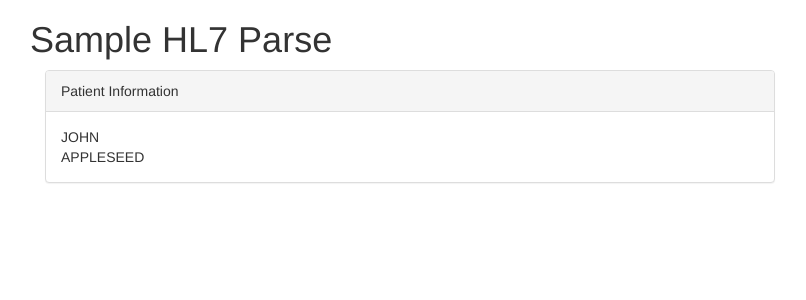
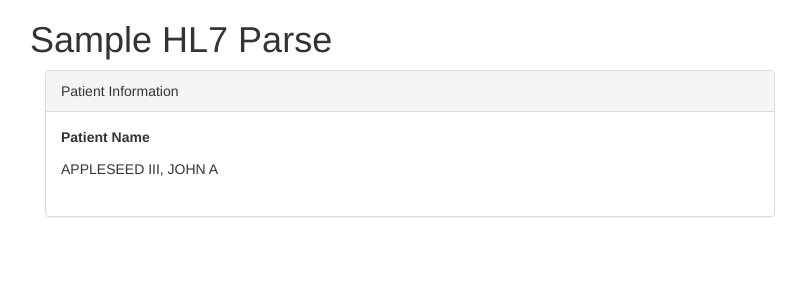
Before and after one commit to ddubson/hl7-message-reader, a React app: page / in a window 1280 px wide. Shown: the top 300 px of the page, without its empty margins (40-846 px from the left). Built offline with nearby package versions, Linux system fonts and the light colour scheme.

Commit message:
Add functionality for patient name parsing

```diff
--- a/src/components/App.jsx
+++ b/src/components/App.jsx
@@ -1,38 +1,21 @@
-import React, { PureComponent } from "react";
-import { Col, Grid, Panel } from "react-bootstrap";
-
-const fieldSeparator = "|";
-
-const sampleHL7 = "MSH|^~\\&|EPICADT|DH|LABADT|DH|201301011226||ADT^A01|HL7MSG00001|P|2.3||\n" +
-  "EVN|A01|201301011223||\n" +
-  "PID|||MRN12345^5^M11||APPLESEED^JOHN^A^III||19710101|M||2076-8|1 DATICA STREET^^MADISON^WI^53005-1020|GL|(414)379-1212|(414)271-3434||S||MRN12345001^2^M10|123456789|987654^NC|\n" +
-  "NK1|1|APPLESEED^BARBARA^J|WIFE|||||||NK^NEXT OF KIN\n" +
-  "PV1|1|I|2000^2012^01||||004777^GOOD^SIDNEY^J.|||SUR||||ADM|A0|";
-
-const readHL7 = (hl7) => {
-  const segments = hl7.split("\n");
-
-  const pidSegment = segments.find(s => (s.startsWith("PID")));
-  const patientName = pidSegment.split(fieldSeparator)[5];
-  const patientFirstName = patientName.split("^")[1];
-  const patientLastName = patientName.split("^")[0];
-
-  return {
-    patient: {
-      firstName: patientFirstName,
-      lastName: patientLastName,
-    }
-  }
-};
+import React, {PureComponent} from "react";
+import {
+  Col, ControlLabel, FormGroup,
+  FormControl, Grid, Label, Panel
+} from "react-bootstrap";
+import HL7Reader from "../hl7/HL7Reader";
+import {sampleHL7v23} from "../hl7/hl7_samples";
 
 export default class App extends PureComponent {
   constructor(props) {
     super(props);
 
-    this.state = readHL7(sampleHL7);
+    this.reader = new HL7Reader();
+    this.state = this.reader.read(sampleHL7v23);
   }
 
   render() {
+    const { patient } = this.state;
     return (
       <Grid>
         <h1>Sample HL7 Parse</h1>
@@ -40,8 +23,14 @@ export default class App extends PureComponent {
           <Panel>
             <Panel.Heading>Patient Information</Panel.Heading>
             <Panel.Body>
-              <div data-test="first-name">{this.state.patient.firstName}</div>
-              <div data-test="last-name">{this.state.patient.lastName}</div>
+              <FormGroup>
+                <ControlLabel>Patient Name</ControlLabel>
+                <FormControl.Static>
+                  <span data-test="full-name">
+                  {`${patient.lastName} ${patient.suffix}, ${patient.firstName} ${patient.middleInitialOrName}`}
+                  </span>
+                </FormControl.Static>
+              </FormGroup>
             </Panel.Body>
           </Panel>
         </Col>
--- /dev/null
+++ b/src/hl7/HL7Reader.js
@@ -0,0 +1,26 @@
+const segmentSeparator = "|";
+const fieldSeparator = "^";
+
+export default class HL7Reader {
+  read(hl7) {
+    const segments = hl7.split("\n");
+
+    const pidSegment = segments.find(s => (s.startsWith("PID")));
+    const patientName = pidSegment.split(segmentSeparator)[5];
+    const patientNameFields = patientName.split(fieldSeparator);
+
+    const patientLastName = patientNameFields[0];
+    const patientFirstName = patientNameFields[1];
+    const patientMiddleInitialOrName = patientNameFields[2];
+    const suffix = patientNameFields[3];
+
+    return {
+      patient: {
+        firstName: patientFirstName,
+        lastName: patientLastName,
+        middleInitialOrName: patientMiddleInitialOrName,
+        suffix
+      }
+    }
+  }
+}
--- /dev/null
+++ b/src/hl7/hl7_samples.js
@@ -0,0 +1,7 @@
+const sampleHL7v23 = "MSH|^~\\&|EPICADT|DH|LABADT|DH|201301011226||ADT^A01|HL7MSG00001|P|2.3||\n" +
+  "EVN|A01|201301011223||\n" +
+  "PID|||MRN12345^5^M11||APPLESEED^JOHN^A^III||19710101|M||2076-8|1 DATICA STREET^^MADISON^WI^53005-1020|GL|(414)379-1212|(414)271-3434||S||MRN12345001^2^M10|123456789|987654^NC|\n" +
+  "NK1|1|APPLESEED^BARBARA^J|WIFE|||||||NK^NEXT OF KIN\n" +
+  "PV1|1|I|2000^2012^01||||004777^GOOD^SIDNEY^J.|||SUR||||ADM|A0|";
+
+export { sampleHL7v23 };
```
Also changed, not shown: 2 other files (tests, documents, lock files or other folders).
